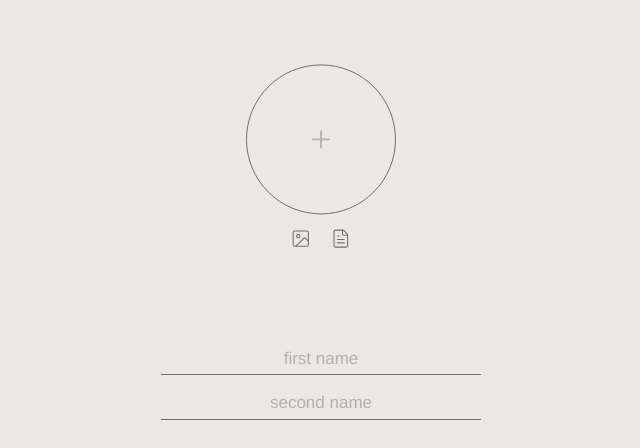
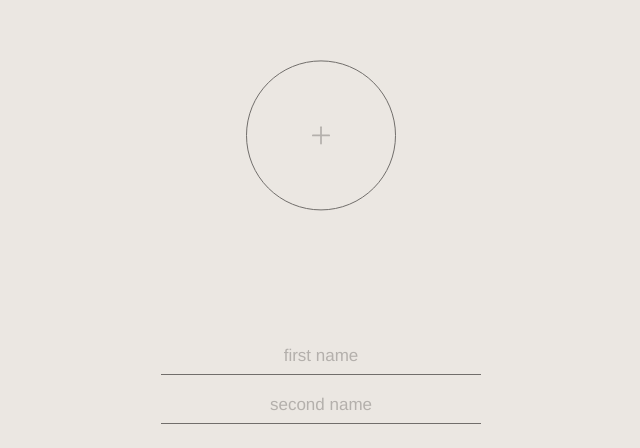
Before and after one commit to aeaverkin-sudo/compass, a Next.js app: page / in a window 1280 px wide. Shown: the part 120-568 px from the top of the page, without its empty margins (319-959 px from the left). Built offline with nearby package versions, Linux system fonts and the light colour scheme.

Commit message:
Fix name row spacing and hide picker icons until long-press.
Restore line gap between name fields while lowering text slightly; show gallery and file icons only on circle long-press, tap still opens selfie camera.

Co-authored-by: Cursor <cursoragent@cursor.com>

```diff
--- a/лендинг-страницы/components/avatar-picker.tsx
+++ b/лендинг-страницы/components/avatar-picker.tsx
@@ -1,7 +1,7 @@
 "use client";
 
 import { FileText, ImageIcon, Plus, type LucideIcon } from "lucide-react";
-import { useRef, useState } from "react";
+import { useEffect, useRef, useState } from "react";
 import { cn } from "@/lib/utils";
 
 type PickerAction = "gallery" | "file";
@@ -12,6 +12,7 @@ const EXTRA_ACTIONS: { id: PickerAction; Icon: LucideIcon; label: string }[] = [
 ];
 
 const PICKER_ICON = "size-[20.4px] text-hairline";
+const LONG_PRESS_MS = 700;
 
 /** iOS Safari ignores file inputs with display:none — keep them visually hidden but present. */
 const HIDDEN_INPUT =
@@ -27,10 +28,34 @@ async function fileToDataUrl(file: File): Promise<string> {
 }
 
 export function AvatarPicker() {
+  const rootRef = useRef<HTMLDivElement>(null);
   const selfieRef = useRef<HTMLInputElement>(null);
   const galleryRef = useRef<HTMLInputElement>(null);
   const fileRef = useRef<HTMLInputElement>(null);
+  const pressTimer = useRef<ReturnType<typeof setTimeout> | null>(null);
+  const longPress = useRef(false);
+  const [open, setOpen] = useState(false);
   const [photo, setPhoto] = useState<string | null>(null);
+
+  useEffect(() => {
+    if (!open) return;
+
+    const onPointerDown = (event: PointerEvent) => {
+      if (!rootRef.current?.contains(event.target as Node)) {
+        setOpen(false);
+      }
+    };
+
+    document.addEventListener("pointerdown", onPointerDown);
+    return () => document.removeEventListener("pointerdown", onPointerDown);
+  }, [open]);
+
+  const clearPressTimer = () => {
+    if (pressTimer.current) {
+      clearTimeout(pressTimer.current);
+      pressTimer.current = null;
+    }
+  };
 
   const openSelfie = () => {
     selfieRef.current?.click();
@@ -39,6 +64,7 @@ export function AvatarPicker() {
   const openPicker = (action: PickerAction) => {
     if (action === "gallery") galleryRef.current?.click();
     if (action === "file") fileRef.current?.click();
+    setOpen(false);
   };
 
   const onFile = async (file: File | undefined, input?: HTMLInputElement | null) => {
@@ -48,11 +74,29 @@ export function AvatarPicker() {
   };
 
   return (
-    <div className="relative shrink-0 -translate-y-[2cm]">
+    <div ref={rootRef} className="relative shrink-0 -translate-y-[2cm]">
       <button
         type="button"
-        aria-label="Сделать селфи"
-        onClick={openSelfie}
+        aria-label="Сделать селфи. Удерживайте для галереи и файла."
+        aria-expanded={open}
+        onPointerDown={() => {
+          longPress.current = false;
+          clearPressTimer();
+          pressTimer.current = setTimeout(() => {
+            longPress.current = true;
+            setOpen(true);
+          }, LONG_PRESS_MS);
+        }}
+        onPointerUp={clearPressTimer}
+        onPointerLeave={clearPressTimer}
+        onPointerCancel={clearPressTimer}
+        onClick={() => {
+          if (longPress.current) {
+            longPress.current = false;
+            return;
+          }
+          openSelfie();
+        }}
         className={cn(
           "flex size-[149.76px] items-center justify-center overflow-hidden rounded-full border border-hairline bg-background",
           "transition-opacity active:opacity-80",
@@ -66,15 +110,17 @@ export function AvatarPicker() {
         )}
       </button>
 
+      {open && (
         <div
-        role="group"
+          role="menu"
           aria-label="Галерея и файл"
-        className="absolute top-[calc(100%+14px)] left-1/2 flex -translate-x-1/2 items-center gap-5"
+          className="absolute top-[calc(100%+14px)] left-1/2 z-10 flex -translate-x-1/2 items-center gap-5"
         >
           {EXTRA_ACTIONS.map(({ id, Icon, label }) => (
             <button
               key={id}
               type="button"
+              role="menuitem"
               aria-label={label}
               onClick={() => openPicker(id)}
               className="flex items-center justify-center transition-opacity active:opacity-60"
@@ -83,6 +129,7 @@ export function AvatarPicker() {
             </button>
           ))}
         </div>
+      )}
 
       <input
         ref={selfieRef}
--- a/лендинг-страницы/components/name-fields.tsx
+++ b/лендинг-страницы/components/name-fields.tsx
@@ -1,24 +1,24 @@
 export function NameFields() {
   return (
     <div className="flex w-full flex-col items-center gap-4">
-      <label className="block w-full">
+      <label className="w-full border-b border-hairline pb-2">
         <span className="sr-only">First name</span>
         <input
           type="text"
           name="firstName"
           placeholder="first name"
           autoComplete="given-name"
-          className="compass-input w-full border-0 border-b border-hairline bg-transparent px-0 pt-0 pb-[calc(0.25rem+0.5mm)] text-center text-[17px] leading-[1.15] text-foreground outline-none placeholder:text-hint"
+          className="compass-input w-full translate-y-[0.5mm] bg-transparent px-0 py-0 text-center text-[17px] leading-[1.15] text-foreground outline-none placeholder:text-hint"
         />
       </label>
-      <label className="block w-full">
+      <label className="w-full border-b border-hairline pb-2">
         <span className="sr-only">Second name</span>
         <input
           type="text"
           name="secondName"
           placeholder="second name"
           autoComplete="family-name"
-          className="compass-input w-full border-0 border-b border-hairline bg-transparent px-0 pt-0 pb-[calc(0.25rem+0.5mm)] text-center text-[17px] leading-[1.15] text-foreground outline-none placeholder:text-hint"
+          className="compass-input w-full translate-y-[0.5mm] bg-transparent px-0 py-0 text-center text-[17px] leading-[1.15] text-foreground outline-none placeholder:text-hint"
         />
       </label>
     </div>
```
Lines whose indentation alone changed are shown as unchanged.
